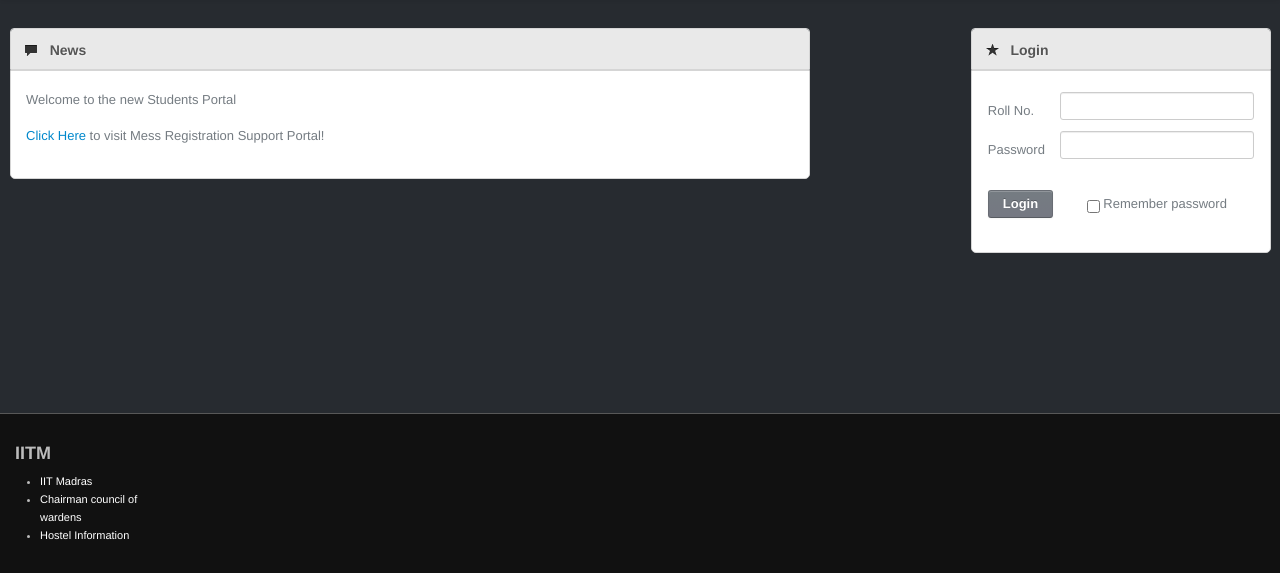
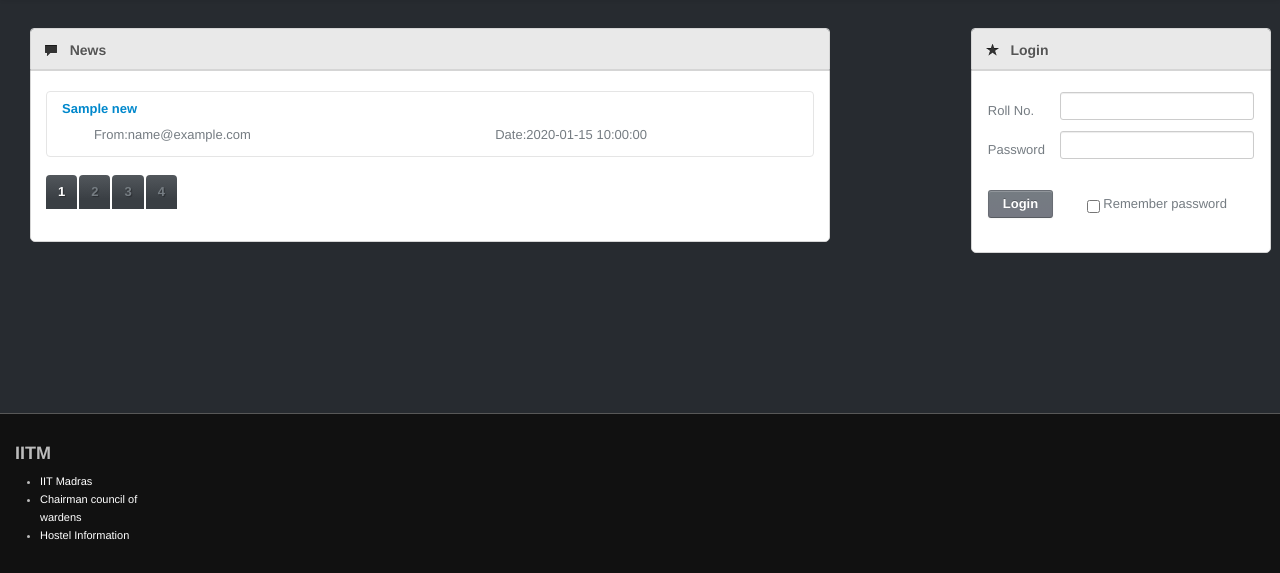
Before and after one commit to webops-iitm/IITMStudentsPortal12, a PHP site: page / in a window 1280 px wide. Shown: the part 83-656 px from the top of the page. Run offline with PHP 8.4, Linux system fonts and the light colour scheme; tables that the repository leaves empty or names only in its code hold one stand-in row (values such as "Sample post"); a stand-in replaces the project's code that opens the database connection.

Commit message:
news app added, file mail-fetcher inside announcement should be associated with cronjob to fetch email and store in db

```diff
--- a/apps/home/left-content.php
+++ b/apps/home/left-content.php
@@ -1,17 +1,70 @@
-<div class="span8">
-	<div id="widget" class="widget" style="width:800px; margin:10px; position:relative; top:0px; right:0px;">
+<?php
+
+require_once("db.php");
+
+$query = "SELECT * FROM news ORDER BY id DESC LIMIT 28";
+$result=mysql_query($query)or die ("Error in query: $query " . mysql_error());
+
+?>
+<div class="span8 ">
+	<div id="widget" class="widget" style="width:800px; margin:10px; position:relative; top:0px; right:0px; left:20px;">
 		<div class="widget-header">
 			<i class="icon-comment"></i>
 			<h3>News</h3>
+
 		</div> <!-- /widget-header -->
 		<div class="widget-content" id="widget-content">
 			<div class="shortcuts">
-			Welcome to the new Students Portal<br><br>
 
-			<a href="support.php">Click Here</a> to visit Mess Registration Support Portal!
-			<br><br>
+			<div class="tabbable">
+
+  <div class="tab-content">
+
+	<?php
+	$counter=1;
+		while ($news=mysql_fetch_assoc($result))
+	{
+		$email=$news['email'];
+		$subject=$news['subject'];
+		$body=$news['body'];
+		$date=$news['date'];
+		if($counter==1)
+		{
+		print '<div id="pane'.$counter.'" class="tab-pane active">';
+		}
+		else if($counter%7==0)
+		{
+		print '<div id="pane'.(($counter/7)+1).'" class="tab-pane">';
+		}
+		print '<div class="accordion" id="accordion'.$counter.'"><div class="accordion-group"><div class="accordion-heading">';
+		print '<a class="accordion-toggle" data-toggle="collapse" data-parent="#accordion'.$counter.'" href="#collapse'.$counter.'">
+					<strong>'.$subject.'</strong></a> <div class="row" ><div class="span4 offset1">From:'.$email.'</div>
+										  <div class="span3 offset2">Date:'.$date.'</div></div>	</div>';
+		print '<div id="collapse'.$counter.'" class="accordion-body collapse">
+								  <div class="accordion-inner"><p>'.$body.'</p></div></div></div></div>';
+
+		if($counter==1 || $counter%7==0)
+		{
+		print '</div>';
+		}
+
+	$counter++;
+	}
+
+	?>
+
+
+	<ul class="nav nav-tabs">
+    <li class="active"><a href="#pane1" data-toggle="tab">1</a></li>
+    <li><a href="#pane2" data-toggle="tab">2</a></li>
+    <li><a href="#pane3" data-toggle="tab">3</a></li>
+    <li><a href="#pane4" data-toggle="tab">4</a></li>
+  </ul>
+  </div><!-- /.tab-content -->
+</div><!-- /.tabbable -->
 
 			</div>
 		</div>
+
 	</div>
 </div>
```
